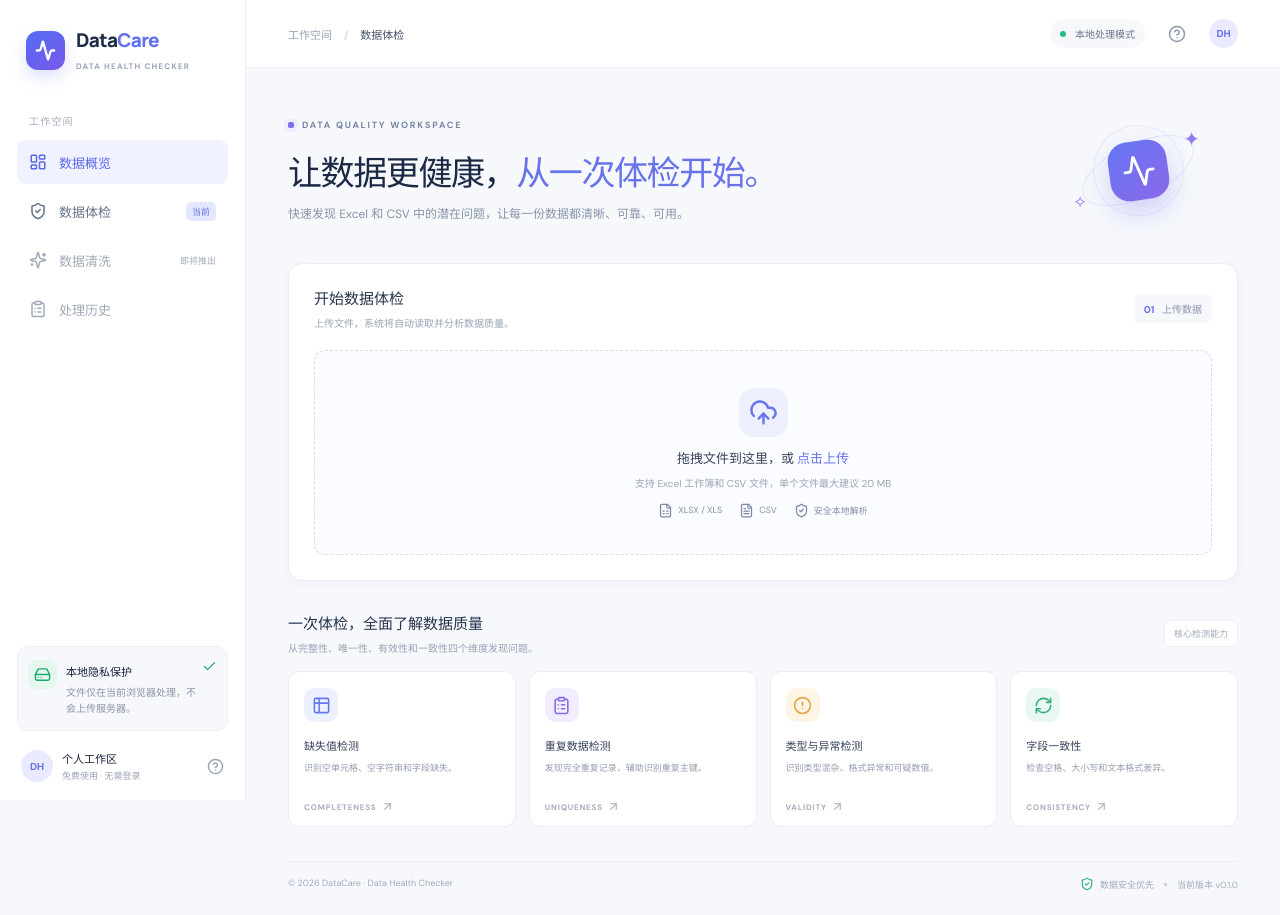
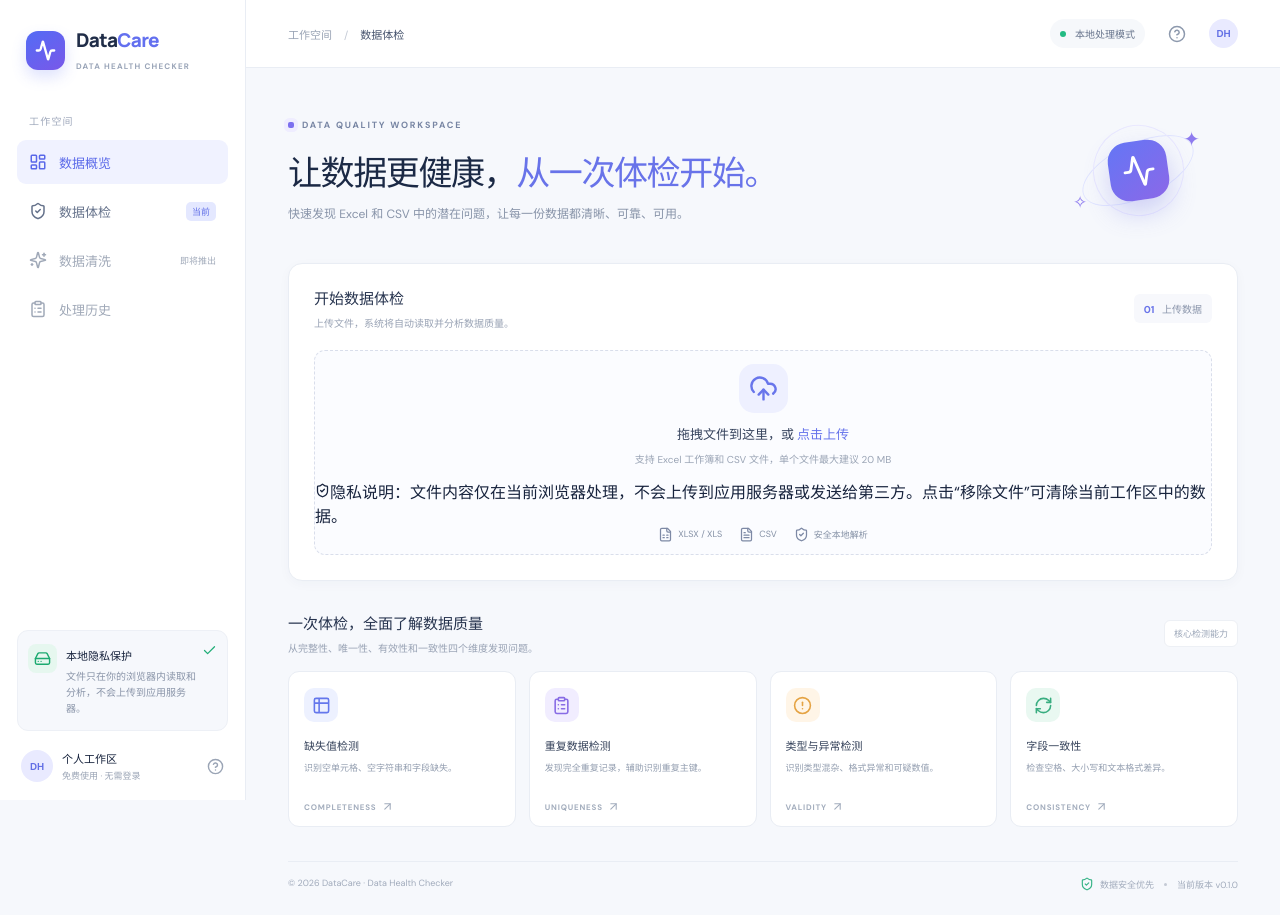
Before and after one commit to 319782056-cyber/data-health-checker, a React (Vite) app: page / in a window 1280 px wide. Built offline with nearby package versions, Linux system fonts and the light colour scheme.

Commit message:
feat: clarify local-only file privacy

```diff
--- a/src/App.tsx
+++ b/src/App.tsx
@@ -97,7 +97,7 @@ function App() {
           <a className="nav-item muted"><ClipboardList size={18} /> 处理历史</a>
         </nav>
         <div className="sidebar-bottom">
-          <div className="privacy-card"><div className="privacy-icon"><HardDrive size={17}/></div><div><b>本地隐私保护</b><p>文件仅在当前浏览器处理，不会上传服务器。</p></div><Check size={15} className="privacy-check"/></div>
+          <div className="privacy-card"><div className="privacy-icon"><HardDrive size={17}/></div><div><b>本地隐私保护</b><p>文件只在你的浏览器内读取和分析，不会上传到应用服务器。</p></div><Check size={15} className="privacy-check"/></div>
           <div className="profile"><div className="avatar">DH</div><div><b>个人工作区</b><small>免费使用 · 无需登录</small></div><CircleHelp size={17} className="help-icon"/></div>
         </div>
       </aside>
@@ -126,6 +126,7 @@ function App() {
                   <div className="upload-icon"><CloudUpload size={29}/></div>
                   <h3>拖拽文件到这里，或 <button className="text-button" onClick={() => inputRef.current?.click()}>点击上传</button></h3>
                   <p>支持 Excel 工作簿和 CSV 文件，单个文件最大建议 20 MB</p>
+                  <div className="privacy-note"><ShieldCheck size={15}/><span><b>隐私说明：</b>文件内容仅在当前浏览器处理，不会上传到应用服务器或发送给第三方。点击“移除文件”可清除当前工作区中的数据。</span></div>
                   <div className="file-types"><span><FileSpreadsheet size={15}/> XLSX / XLS</span><span><FileText size={15}/> CSV</span><span><ShieldCheck size={15}/> 安全本地解析</span></div>
                 </div>
                 {error && <div className="error-message"><AlertCircle size={16}/>{error}</div>}
```
